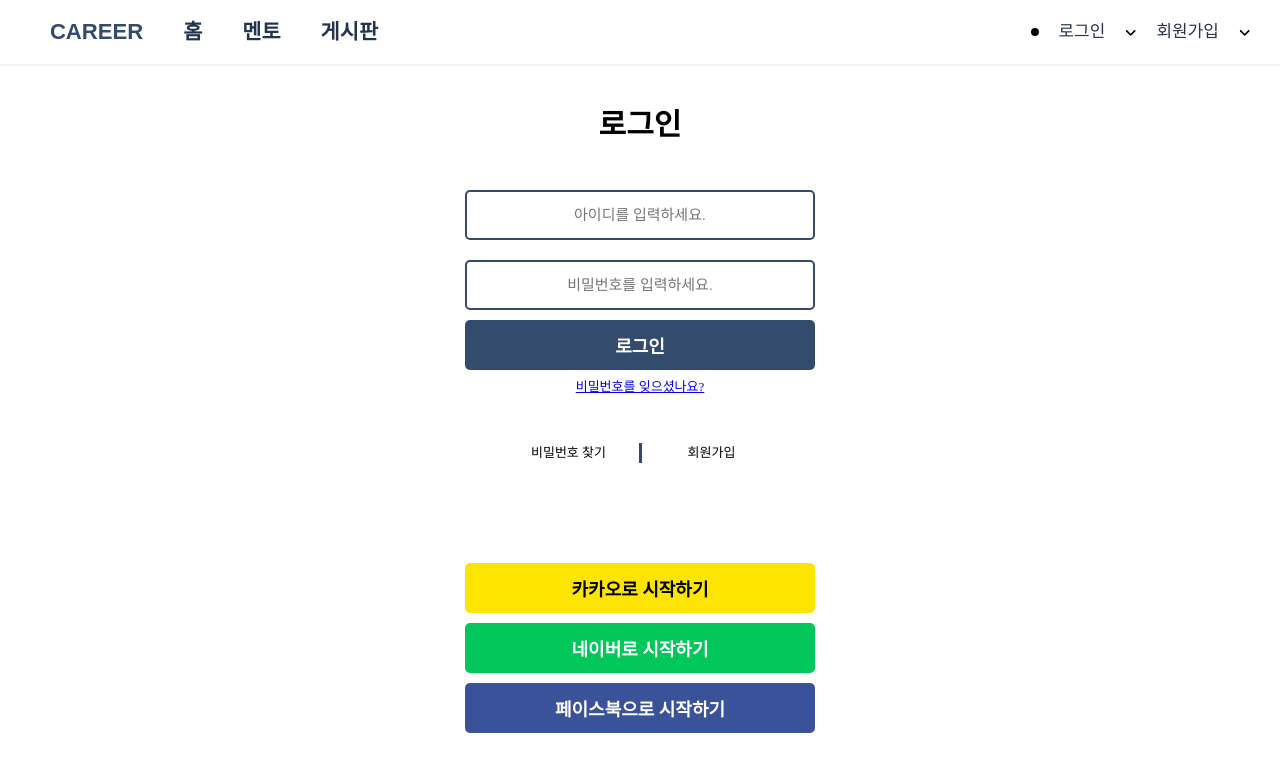
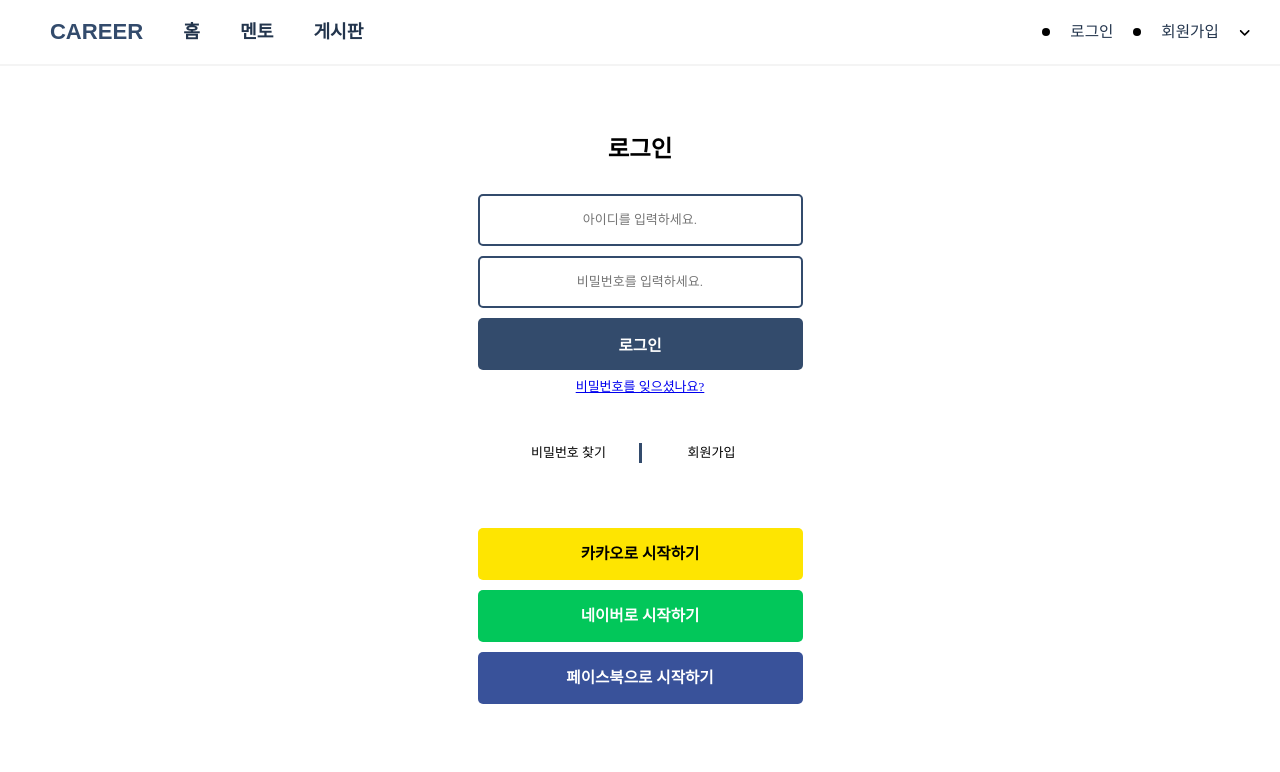
Before and after one commit to JongDo737/Career-Front, a React (Create React App) app: page / in a window 1280 px wide. Shown: the top 772 px of the page. Built offline with nearby package versions, Linux system fonts and the light colour scheme.

Commit message:
Fix: login 통합 #24

```diff
--- a/src/App.jsx
+++ b/src/App.jsx
@@ -1,7 +1,7 @@
 import React, { useEffect } from "react";
 import { BrowserRouter, Navigate, Route, Routes } from "react-router-dom";
 import Menubar from "./components/Menubar/Menubar";
-import LoginStudent from "./pages/LoginStudent/LoginStudent";
+import Login from "./pages/Login/Login";
 import SignupMentee from "./pages/Mentee/Signup";
 import SignupMentor from "./pages/Mentor/Signup";
 import FindPassword from "./pages/FindPassword/FindPassword";
@@ -48,7 +48,7 @@ function App() {
       <BrowserRouter>
         <Menubar />
         <Routes>
-          <Route path="/loginStudent" element={<LoginStudent />} />
+          <Route path="/login" element={<Login />} />
           <Route path="/signMentee" element={<SignupMentee />} />
           <Route path="/home" element={<SignupMentee />} />
           <Route path="/signMentor" element={<SignupMentor />} />
@@ -107,7 +107,7 @@ function App() {
             </>
           ) : (
             <>
-              <Route path="/" element={<LoginStudent />} />
+              <Route path="/" element={<Login />} />
               <Route path="*" element={<Restricted />} />
             </>
           )}
--- a/src/components/Menubar/Menubar.jsx
+++ b/src/components/Menubar/Menubar.jsx
@@ -6,7 +6,7 @@ import { Fragment, useEffect, useState } from "react";
 import { Link } from "react-router-dom";
 import styled from "styled-components";
 import axios from "axios";
-import { getCookie } from "../../cookie";
+import { getCookie, setCookie } from "../../cookie";
 import { FRONT_LOCAL, SV_HOST } from "../../constants";
 import { useSelector, useDispatch } from "react-redux";
 import { setIsLogin } from "../../store/isLoginSlice";
@@ -112,22 +112,7 @@ const Menubar = () => {
     <>
       <div className={styles.Menubar}>
         <div className={styles.MenubarLeft}>
-          <div
-            className={styles.Logo}
-            onClick={
-              // setIsMentor((current) => !current);
-              test
-            }
-          >
-            CAREER
-          </div>
-          {/* <button
-            onClick={() => {
-              setIsLogin((current) => !current);
-            }}
-          >
-            {isLogin ? "로그아웃" : "로그인"}
-          </button> */}
+          <div className={styles.Logo}>CAREER</div>
           {leftMenu.map((menu, i) => {
             return (
               <Link to={leftLink[i]} className={styles.MenubarSpan} key={i}>
@@ -228,6 +213,13 @@ const Menubar = () => {
                     <Link
                       to={`${FRONT_LOCAL}/`}
                       style={{ color: "#2F5383", textDecoration: "none" }}
+                      onClick={() => {
+                        setCookie("jwtToken", null, {
+                          path: "/",
+                          secure: true,
+                          sameSite: "none",
+                        });
+                      }}
                     >
                       로그아웃
                     </Link>
@@ -240,51 +232,18 @@ const Menubar = () => {
               <div className={[styles.CircleIcon, styles.Icon].join(" ")}>
                 <FontAwesomeIcon icon={faCircle} />
               </div>
-              <div className={styles.MenubarSpan}>{login}</div>
-              <div className={styles.Icon}>
-                <FontAwesomeIcon onClick={toggleLogin} icon={faAngleDown} />
+              <Link
+                to={`${FRONT_LOCAL}/login`}
+                className={styles.MenubarSpan}
+                onClick={() => {
+                  setSignup("회원가입");
+                }}
+              >
+                로그인
+              </Link>
+              <div className={[styles.CircleIcon, styles.Icon].join(" ")}>
+                <FontAwesomeIcon icon={faCircle} />
               </div>
-              {loginSelect ? (
-                <div className={styles.Popup}>
-                  <span
-                    onClick={() => {
-                      setLogin("멘티 로그인");
-                      toggleLogin();
-                      setSignup("회원가입");
-                    }}
-                  >
-                    <Link
-                      to={`${FRONT_LOCAL}/loginStudent`}
-                      style={
-                        login === "멘티 로그인"
-                          ? {
-                              color: "#3B71B9",
-                              fontWeight: "800",
-                              textDecoration: "none",
-                            }
-                          : { color: "#2F5383", textDecoration: "none" }
-                      }
-                    >
-                      멘티 로그인
-                    </Link>
-                  </span>
-                  <hr />
-                  <span
-                    style={
-                      login === "멘토 로그인"
-                        ? { color: "#3B71B9", fontWeight: "800" }
-                        : { color: "#2F5383" }
-                    }
-                    onClick={() => {
-                      setLogin("멘토 로그인");
-                      toggleLogin();
-                      setSignup("회원가입");
-                    }}
-                  >
-                    멘토 로그인
-                  </span>
-                </div>
-              ) : null}
               <div className={styles.MenubarSpan}>{signup}</div>
               <div className={styles.Icon}>
                 <FontAwesomeIcon onClick={toggleSignup} icon={faAngleDown} />
@@ -295,7 +254,6 @@ const Menubar = () => {
                     onClick={() => {
                       setSignup("멘토 회원가입");
                       toggleSignup();
-                      setLogin("로그인");
                     }}
                   >
                     <Link
@@ -327,7 +285,6 @@ const Menubar = () => {
                     onClick={() => {
                       setSignup("멘티 회원가입");
                       toggleSignup();
-                      setLogin("로그인");
                     }}
                   >
                     <Link
--- a/src/components/Menubar/Menubar.module.scss
+++ b/src/components/Menubar/Menubar.module.scss
@@ -1,5 +1,6 @@
 .Menubar {
   display: flex;
+  justify-content: space-between;
   width: 100%;
   max-height: 8vh;
   height: 5.5rem;
@@ -14,7 +15,7 @@
 
 .MenubarRight {
   display: flex;
-  min-width: 50%;
+  min-width: 45%;
   justify-content: flex-end;
   align-items: center;
   img {
@@ -41,12 +42,12 @@
 }
 
 .MenubarLeft .MenubarSpan {
-  font-size: 1.6rem;
+  font-size: 1.4rem;
   font-weight: 600;
 }
 
 .MenubarRight .MenubarSpan {
-  font-size: 1.3rem;
+  font-size: 1.2rem;
   font-weight: 500;
 }
 .Logo {
--- a/src/pages/LoginStudent/LoginStudent.jsx
+++ b/src/pages/Login/Login.jsx
@@ -1,6 +1,5 @@
 import React from "react";
 import { useState } from "react";
-import styles from "./LoginStudent.module.css";
 import axios from "axios";
 import { Link, useNavigate } from "react-router-dom";
 import { setCookie } from "../../cookie";
@@ -8,8 +7,9 @@ import { SV_HOST, SV_LOCAL, FRONT_LOCAL } from "../../constants";
 import { setIsMentor } from "../../store/isMentorSlice";
 import { useDispatch } from "react-redux";
 import { setIsLogin } from "../../store/isLoginSlice";
+import styled from "styled-components";
 
-function LoginStudent(props) {
+function Login() {
   const [id, setId] = useState("");
   const [password, setPassword] = useState("");
   const navigate = useNavigate();
@@ -52,56 +52,123 @@ function LoginStudent(props) {
       });
   };
   return (
-    <div className={styles.Total}>
-      <div className={styles.Form}>
-        <span className={styles.Title}>로그인</span>
+    <FormWrapper>
+      <Form>
+        <span className="title">로그인</span>
         <form action="" onSubmit={onSubmit}>
           <input
-            className={styles.Input}
+            className="input"
             type="text"
             placeholder="아이디를 입력하세요."
             onChange={(e) => setId(e.target.value)}
             required
           />
           <input
-            className={styles.Input}
+            className="input"
             type="password"
             placeholder="비밀번호를 입력하세요."
             onChange={(e) => setPassword(e.target.value)}
             required
           />
-          <button className={[styles.Button, styles.Input].join(" ")}>
+          <button size="large" className="color-button">
             로그인
           </button>
         </form>
         <span>
           <Link to={`${FRONT_LOCAL}/findPassword`}>비밀번호를 잊으셨나요?</Link>
         </span>
-        <div className={styles.Option}>
+        <div className="option">
           <span>비밀번호 찾기</span>
-          <div className={styles.MenuLine}></div>
+          <div className="menu-line"></div>
           <span>회원가입</span>
         </div>
-        <div className={styles.SocialForm}>
-          <button
-            className={[styles.Button, styles.Input, styles.Yellow].join(" ")}
+        <div className="social-form">
+          <div
+            style={{ backgroundColor: "#fee501", color: "black" }}
+            className="color-button"
           >
             카카오로 시작하기
-          </button>
-          <button
-            className={[styles.Button, styles.Input, styles.Green].join(" ")}
-          >
+          </div>
+          <div style={{ backgroundColor: "#02c75a" }} className="color-button">
             네이버로 시작하기
-          </button>
-          <button
-            className={[styles.Button, styles.Input, styles.Blue].join(" ")}
-          >
+          </div>
+          <div style={{ backgroundColor: "#39529a" }} className="color-button">
             페이스북으로 시작하기
-          </button>
+          </div>
         </div>
-      </div>
-    </div>
+      </Form>
+    </FormWrapper>
   );
 }
 
-export default LoginStudent;
+export default Login;
+
+const FormWrapper = styled.div`
+  display: flex;
+  justify-content: center;
+  align-items: center;
+  width: 100%;
+  height: 90vh;
+`;
+
+const Form = styled.div`
+  width: 70%;
+  display: flex;
+  flex-direction: column;
+  align-items: center;
+  .input {
+    margin-bottom: 10px;
+    height: 4rem;
+    width: 25rem;
+    text-align: center;
+    box-sizing: border-box;
+    font-size: 1rem;
+    border-radius: 5px;
+    border: 2px solid #334b6c;
+  }
+  .color-button {
+    margin-bottom: 10px;
+    height: 4rem;
+    width: 25rem;
+    box-sizing: border-box;
+    border-radius: 5px;
+    background-color: #334b6c;
+    color: white;
+    border: none;
+    font-size: 1.2rem;
+    font-weight: 600;
+    display: flex;
+    justify-content: center;
+    align-items: center;
+    cursor: pointer;
+  }
+  .title {
+    font-size: 1.8rem;
+    font-weight: 600;
+    padding-bottom: 2.5rem;
+  }
+  .option {
+    display: flex;
+    align-items: center;
+    padding-top: 50px;
+    width: 350px;
+    justify-content: center;
+    span {
+      padding: 0 20px;
+      width: 100px;
+      text-align: center;
+      font-weight: 500;
+      cursor: pointer;
+    }
+  }
+  .menu-line {
+    width: 3px;
+    height: 20px;
+    background-color: #334b6c;
+  }
+  .social-form {
+    margin-top: 5rem;
+    display: flex;
+    flex-direction: column;
+  }
+`;
--- a/src/pages/LoginStudent/LoginStudent.module.css
+++ /dev/null
@@ -1,85 +0,0 @@
-.Total {
-  display: flex;
-  justify-content: center;
-  align-items: center;
-  width: 100%;
-  height: 90vh;
-}
-
-.Form {
-  width: 70%;
-  /* height: 70%; */
-  display: flex;
-  flex-direction: column;
-  align-items: center;
-}
-
-.Title {
-  font-size: 30px;
-  font-weight: 600;
-  padding-bottom: 40px;
-}
-
-.Input {
-  margin: 10px 0;
-  height: 50px;
-  width: 350px;
-  text-align: center;
-  box-sizing: border-box;
-  font-size: 15px;
-  border-radius: 5px;
-  border: 2px solid #334b6c;
-}
-
-.Button {
-  background-color: #334b6c;
-  color: white;
-  border: none;
-  font-size: 18px;
-  font-weight: 600;
-  margin-top: 0;
-  cursor: pointer;
-}
-
-.Option {
-  display: flex;
-  align-items: center;
-  padding-top: 50px;
-  width: 350px;
-  justify-content: center;
-}
-
-.Option span {
-  padding: 0 20px;
-  width: 100px;
-  text-align: center;
-  font-weight: 500;
-  cursor: pointer;
-}
-
-.MenuLine {
-  width: 3px;
-  height: 20px;
-  background-color: #334b6c;
-}
-
-.SocialForm {
-  margin-top: 100px;
-  display: flex;
-  flex-direction: column;
-}
-
-.Yellow {
-  background-color: #fee501;
-  color: black;
-}
-
-.Green {
-  background-color: #02c75a;
-  color: white;
-}
-
-.Blue {
-  background-color: #39529a;
-  color: white;
-}
```
